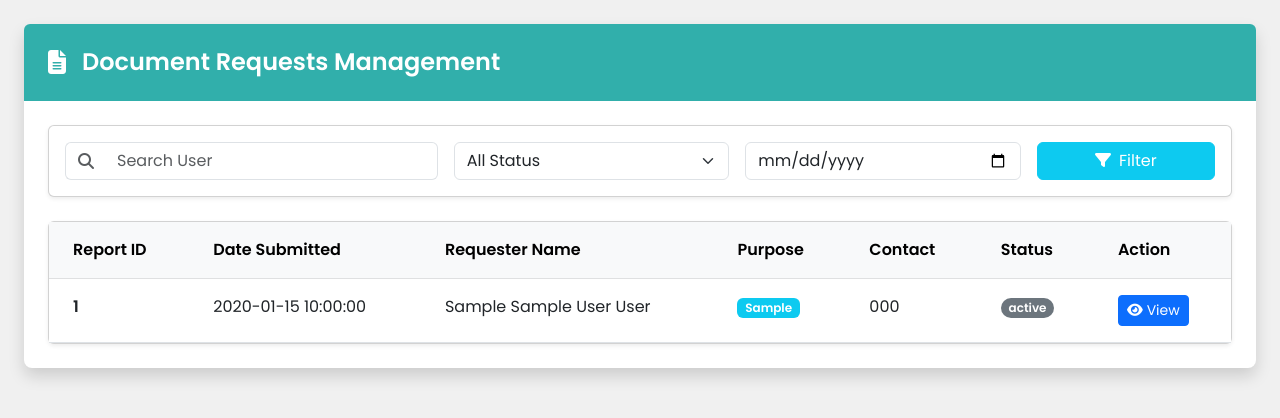
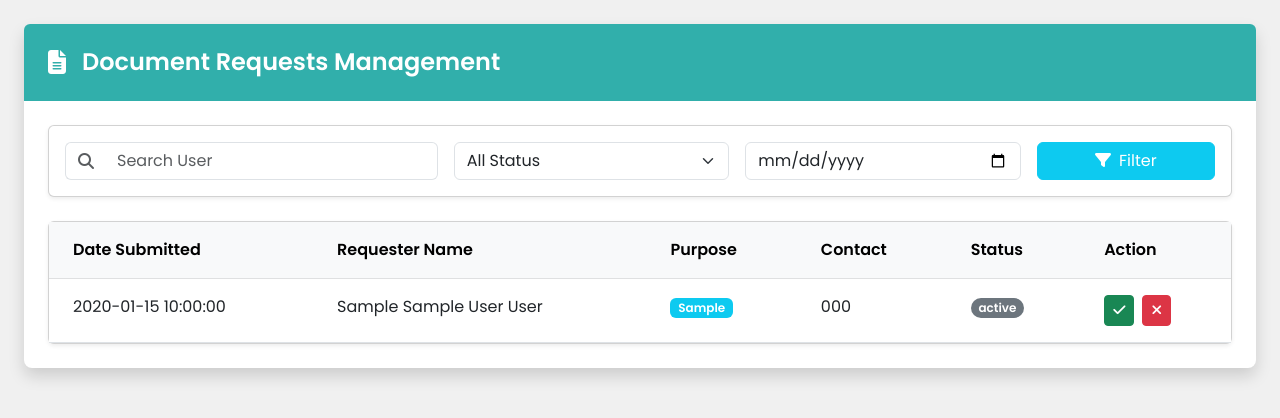
Before and after one commit to E-Barangay/E-Barangay, a PHP site: page /admin/adminContent/document.php in a window 1280 px wide. Shown: the top 418 px of the page. Run offline with PHP 8.4, Linux system fonts and the light colour scheme; tables that the repository leaves empty or names only in its code hold one stand-in row (values such as "Sample post").

Commit message:
BE - Admin side Enhancing Document page

```diff
--- a/admin/adminContent/document.php
+++ b/admin/adminContent/document.php
@@ -1,11 +1,25 @@
 <?php
 include_once __DIR__ . '/../../sharedAssets/connect.php';
 
-$search = trim($_GET['search'] ?? '');
+// Handle status update (Done / Denied)
+if ($_SERVER['REQUEST_METHOD'] === 'POST' && isset($_POST['action']) && isset($_POST['documentID'])) {
+  $documentID = $_POST['documentID'];
+  $newStatus = $_POST['action'] === 'done' ? 'Approved' : 'Denied';
+
+  $updateQuery = "UPDATE documents SET documentStatus = ? WHERE documentID = ?";
+  $stmt = $pdo->prepare($updateQuery);
+  $stmt->execute([$newStatus, $documentID]);
+
+  header("Location: index.php?page=document");
+  exit();
+}
+
+// Filters
+$search = $_GET['search'] ?? '';
 $statusFilter = $_GET['status'] ?? '';
 $dateFilter = $_GET['date'] ?? '';
 
-$sql = "SELECT
+$documentsQuery = "SELECT
     d.documentID,
     d.purpose,
     d.documentStatus,
@@ -17,52 +31,35 @@ JOIN users u ON d.userID = u.userID
 JOIN userinfo ui ON u.userID = ui.userID
 WHERE 1";
 
-$params = [];
-$types = '';
-
-// Add filters
-if (!empty($search)) {
-    $sql .= " AND (
-        CAST(d.documentID AS CHAR) LIKE ?
-        OR ui.firstName LIKE ?
-        OR ui.middleName LIKE ?
-        OR ui.lastName LIKE ?
+if ($search != '') {
+  $documentsQuery .= " AND (
+        CAST(d.documentID AS CHAR) LIKE '%$search%' OR
+        ui.firstName LIKE '%$search%' OR
+        ui.middleName LIKE '%$search%' OR
+        ui.lastName LIKE '%$search%'
     )";
-
-    $searchParam = "%$search%";
-    $params[] = $searchParam;
-    $params[] = $searchParam;
-    $params[] = $searchParam;
-    $params[] = $searchParam;
-    $types .= 'ssss';
-}
-if (!empty($statusFilter) && $statusFilter !== 'All') {
-    $sql .= " AND d.documentStatus = ?";
-    $params[] = $statusFilter;
-    $types .= 's';
-}
-if (!empty($dateFilter)) {
-    $sql .= " AND DATE(d.requestDate) = ?";
-    $params[] = $dateFilter;
-    $types .= 's';
 }
 
-$sql .= " ORDER BY d.requestDate DESC";
+if ($statusFilter != '' && $statusFilter != 'All') {
+  $documentsQuery .= " AND d.documentStatus = '$statusFilter'";
+}
 
-$stmt = $conn->prepare($sql);
-if ($params) {
-    $stmt->bind_param($types, ...$params);
+if ($dateFilter != '') {
+  $documentsQuery .= " AND DATE(d.requestDate) = '$dateFilter'";
 }
-$stmt->execute();
-$result = $stmt->get_result();
+
+$documentsQuery .= " ORDER BY d.requestDate DESC";
+
+$documentsResults = executeQuery($documentsQuery);
 ?>
 
 <!DOCTYPE html>
 <html lang="en">
+
 <head>
-  <meta charset="UTF-8" />
-  <meta name="viewport" content="width=device-width, initial-scale=1.0" />
+  <meta charset="UTF-8">
   <title>Document Requests</title>
+  <meta name="viewport" content="width=device-width, initial-scale=1.0">
   <link href="https://cdn.jsdelivr.net/npm/bootstrap@5.3.0/dist/css/bootstrap.min.css" rel="stylesheet">
   <link href="https://cdnjs.cloudflare.com/ajax/libs/font-awesome/6.5.0/css/all.min.css" rel="stylesheet">
   <link href="https://fonts.googleapis.com/css2?family=Poppins:wght@300;400;500;600&display=swap" rel="stylesheet">
@@ -73,12 +70,12 @@ $result = $stmt->get_result();
     }
   </style>
 </head>
+
 <body>
 
   <div class="container-fluid p-3 p-md-4">
     <div class="card shadow border-0 rounded-3">
       <div class="card-body p-0">
-
         <!-- Header -->
         <div class="text-white p-4 rounded-top" style="background-color: #31afab;">
           <div class="d-flex align-items-center">
@@ -89,7 +86,7 @@ $result = $stmt->get_result();
 
         <!-- Filter Form -->
         <div class="p-3 p-md-4">
-<form method="GET" action="<?= htmlspecialchars($_SERVER['REQUEST_URI']) ?>">
+          <form method="GET" action="index.php">
             <input type="hidden" name="page" value="document">
             <div class="card shadow-sm mb-4">
               <div class="card-body">
@@ -99,20 +96,26 @@ $result = $stmt->get_result();
                       <span class="input-group-text bg-white border-end-0">
                         <i class="fas fa-search text-muted"></i>
                       </span>
-            <input type="text" class="form-control border-start-0" name="search" placeholder="Search User" value="<?= htmlspecialchars($search) ?>">
+                      <input type="text" class="form-control border-start-0" name="search" placeholder="Search User"
+                        value="<?= htmlspecialchars($search) ?>">
                     </div>
                   </div>
+
                   <div class="col-lg-3 col-md-6">
                     <select class="form-select" name="status">
-            <option value="All" <?= $statusFilter === '' || $statusFilter === 'All' ? 'selected' : '' ?>>All Status</option>
+                      <option value="All" <?= $statusFilter === '' || $statusFilter === 'All' ? 'selected' : '' ?>>All Status
+                      </option>
                       <?php foreach (['Pending', 'Approved', 'Denied'] as $status): ?>
-              <option value="<?= $status ?>" <?= $statusFilter === $status ? 'selected' : '' ?>><?= $status ?></option>
+                        <option value="<?= $status ?>" <?= $statusFilter === $status ? 'selected' : '' ?>><?= $status ?>
+                        </option>
                       <?php endforeach; ?>
                     </select>
                   </div>
+
                   <div class="col-lg-3 col-md-6">
                     <input type="date" class="form-control" name="date" value="<?= htmlspecialchars($dateFilter) ?>">
                   </div>
+
                   <div class="col-lg-2 col-md-6">
                     <button class="btn btn-info text-white w-100" type="submit">
                       <i class="fas fa-filter me-2"></i>Filter
@@ -130,59 +133,99 @@ $result = $stmt->get_result();
                 <table class="table table-hover mb-0">
                   <thead class="table-light">
                     <tr>
-                    <th class="px-4 py-3 fw-semibold">Report ID</th>
-                    <th class="px-4 py-3 fw-semibold">Date Submitted</th>
-                    <th class="px-4 py-3 fw-semibold">Requester Name</th>
-                    <th class="px-4 py-3 fw-semibold">Purpose</th>
-                    <th class="px-4 py-3 fw-semibold">Contact</th>
-                    <th class="px-4 py-3 fw-semibold">Status</th>
-                    <th class="px-4 py-3 fw-semibold">Action</th>
+                      <th class="px-4 py-3">Date Submitted</th>
+                      <th class="px-4 py-3">Requester Name</th>
+                      <th class="px-4 py-3">Purpose</th>
+                      <th class="px-4 py-3">Contact</th>
+                      <th class="px-4 py-3">Status</th>
+                      <th class="px-4 py-3">Action</th>
                     </tr>
                   </thead>
                   <tbody>
-                  <?php if ($result->num_rows > 0): ?>
-                    <?php while ($row = $result->fetch_assoc()): ?>
-                      <tr>
-                        <td class="px-4 py-3"><strong><?= $row['documentID'] ?></strong></td>
-                        <td class="px-4 py-3"><?= htmlspecialchars($row['requestDate']) ?></td>
-                        <td class="px-4 py-3"><?= htmlspecialchars($row['fullname']) ?></td>
-                        <td class="px-4 py-3"><span class="badge bg-info text-white"><?= htmlspecialchars($row['purpose']) ?></span></td>
-                        <td class="px-4 py-3"><?= htmlspecialchars($row['phoneNumber']) ?></td>
-                        <td class="px-4 py-3">
+                    <?php if ($documentsResults->num_rows > 0): ?>
+                      <?php while ($row = $documentsResults->fetch_assoc()): ?>
                         <?php
-                            $status = $row['documentStatus'];
-                            $badgeClass = match ($status) {
+                        $badgeClass = match ($row['documentStatus']) {
                           'Pending' => 'bg-warning text-dark',
                           'Approved' => 'bg-success',
                           'Denied' => 'bg-danger',
                           default => 'bg-secondary'
                         };
                         ?>
-                          <span class="badge rounded-pill <?= $badgeClass ?>"><?= $status ?></span>
-                        </td>
-                        <td class="px-4 py-3">
-                          <a href="adminContent/viewDocument.php?documentID=<?= $row['documentID'] ?>" class="btn btn-sm btn-primary">
-                            <i class="fas fa-eye me-1"></i>View
-                          </a>
+                        <tr>
+                          <td class="px-4 py-3"><?= htmlspecialchars($row['requestDate']) ?></td>
+                          <td class="px-4 py-3"><?= htmlspecialchars($row['fullname']) ?></td>
+                          <td class="px-4 py-3"><span
+                              class="badge bg-info text-white"><?= htmlspecialchars($row['purpose']) ?></span></td>
+                          <td class="px-4 py-3"><?= htmlspecialchars($row['phoneNumber']) ?></td>
+                          <td class="px-4 py-3"><span
+                              class="badge rounded-pill <?= $badgeClass ?>"><?= $row['documentStatus'] ?></span></td>
+                          <td class="px-4 py-3 d-flex gap-2">
+                            <button class="btn btn-sm btn-success" data-bs-toggle="modal" data-bs-target="#approveModal"
+                              data-id="<?= $row['documentID'] ?>" data-name="<?= htmlspecialchars($row['fullname']) ?>"
+                              data-number="<?= htmlspecialchars($row['phoneNumber']) ?>"
+                              data-purpose="<?= htmlspecialchars($row['purpose']) ?>">
+                              <i class="fas fa-check"></i>
+                            </button>
+                            <form method="POST" style="display:inline;">
+                              <input type="hidden" name="documentID" value="<?= $row['documentID'] ?>">
+                              <input type="hidden" name="action" value="deny">
+                              <button class="btn btn-sm btn-danger" type="submit">
+                                <i class="fas fa-times"></i>
+                              </button>
+                            </form>
                           </td>
                         </tr>
                       <?php endwhile; ?>
                     <?php else: ?>
                       <tr>
-                      <td colspan="7" class="text-center py-4">No document requests found.</td>
+                        <td colspan="6" class="text-center py-4">No document requests found.</td>
                       </tr>
                     <?php endif; ?>
                   </tbody>
                 </table>
               </div>
             </div>
-        </div> <!-- end table card -->
-
-      </div> <!-- end p-md-4 -->
+          </div>
+        </div>
       </div>
     </div>
   </div>
 
+  <div class="modal fade" id="approveModal" tabindex="-1" aria-labelledby="approveLabel" aria-hidden="true">
+    <div class="modal-dialog">
+      <form method="POST" class="modal-content">
+        <div class="modal-header">
+          <h5 class="modal-title" id="approveLabel">Confirm Approval</h5>
+          <button type="button" class="btn-close" data-bs-dismiss="modal"></button>
+        </div>
+        <div class="modal-body">
+          <p><strong>Name:</strong> <span id="modalName"></span></p>
+          <p><strong>Number:</strong> <span id="modalNumber"></span></p>
+          <p><strong>Purpose:</strong> <span id="modalPurpose"></span></p>
+          <p class="mt-3">Are you sure you want to mark this as <strong>Done</strong>?</p>
+          <input type="hidden" name="documentID" id="modalDocumentID">
+          <input type="hidden" name="action" value="done">
+        </div>
+        <div class="modal-footer">
+          <button type="button" class="btn btn-secondary" data-bs-dismiss="modal">Cancel</button>
+          <button type="submit" class="btn btn-success">Confirm</button>
+        </div>
+      </form>
+    </div>
+  </div>
+
+  <script>
+    document.getElementById('approveModal').addEventListener('show.bs.modal', function (event) {
+      const button = event.relatedTarget;
+      document.getElementById('modalDocumentID').value = button.getAttribute('data-id');
+      document.getElementById('modalName').textContent = button.getAttribute('data-name');
+      document.getElementById('modalNumber').textContent = button.getAttribute('data-number');
+      document.getElementById('modalPurpose').textContent = button.getAttribute('data-purpose');
+    });
+  </script>
+
   <script src="https://cdn.jsdelivr.net/npm/bootstrap@5.3.0/dist/js/bootstrap.bundle.min.js"></script>
 </body>
+
 </html>
```
Also changed, not shown: admin/adminContent/viewReport.php (+19 -12 lines), admin/index.php (+4 -4 lines). Lines whose indentation alone changed are shown as unchanged.
